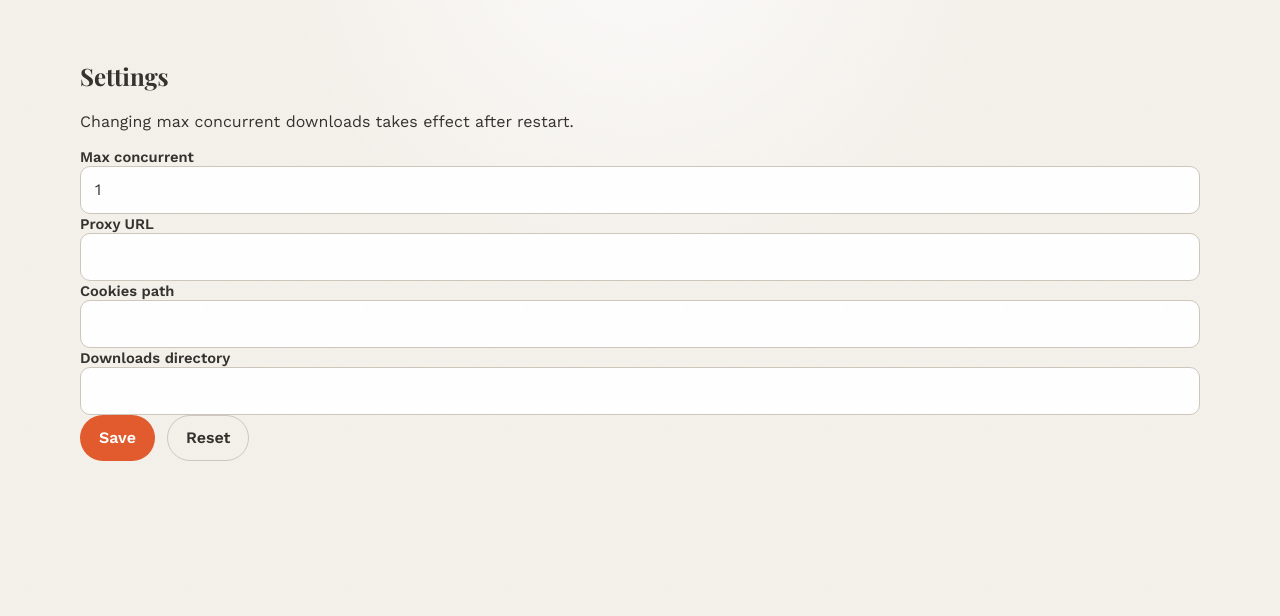
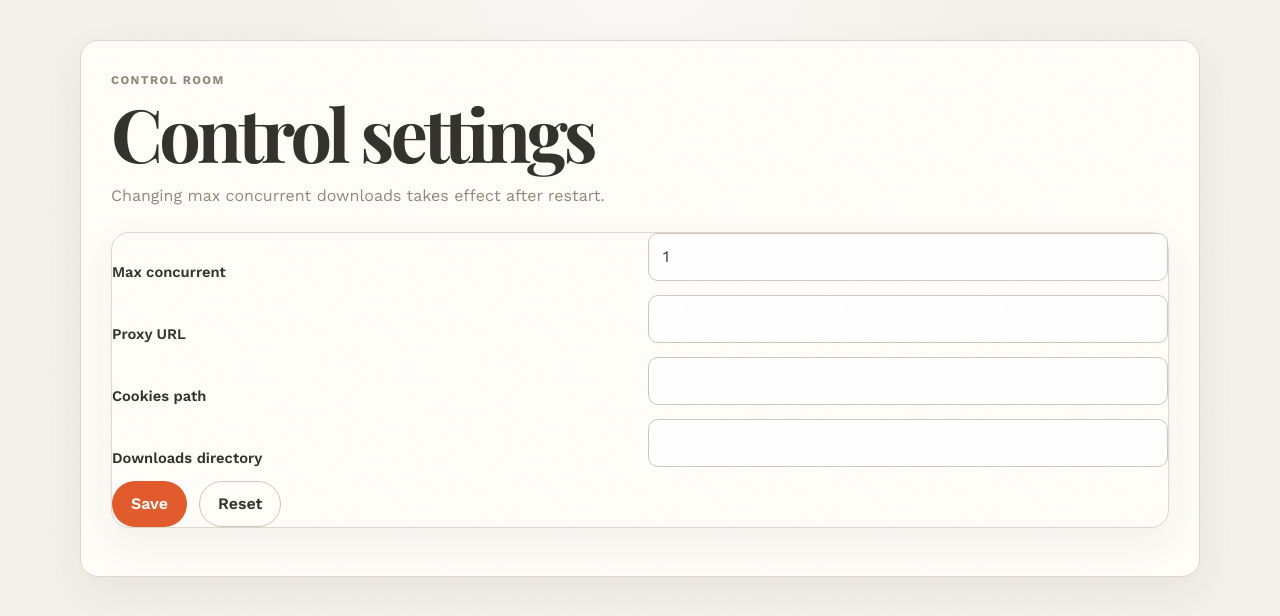
Before and after one commit to lanhhoang/yourtube, a FastAPI app: page /settings in a window 1280 px wide. Shown: the part 75-691 px from the top of the page. Run offline with FastAPI, Linux system fonts and the light colour scheme; data that the repository does not hold is empty.

Commit message:
feat: redesign settings surfaces and finalize ui coverage

```diff
--- a/app/templates/pages/settings.html
+++ b/app/templates/pages/settings.html
@@ -1,9 +1,12 @@
 {% extends "index.html" %}
 {% block title %}YourTube | Settings{% endblock %}
 {% block content %}
-<section class="panel">
-  <h1>Settings</h1>
-  <p>Changing max concurrent downloads takes effect after restart.</p>
+<section class="page-panel">
+  <div class="panel-heading">
+    <p class="eyebrow">Control room</p>
+    <h1>Control settings</h1>
+    <p>Changing max concurrent downloads takes effect after restart.</p>
+  </div>
   {% include "partials/runtime_status.html" %}
   {% include "partials/settings_form.html" %}
   <div id="settings-status"></div>
--- a/app/templates/partials/runtime_status.html
+++ b/app/templates/partials/runtime_status.html
@@ -1,7 +1,7 @@
 {% if runtime_status.messages %}
-<section class="status-panel status-panel-{{ runtime_status.level }}">
-  <h2>Runtime status</h2>
-  <ul>
+<section class="status-card status-card-{{ runtime_status.level }}">
+  <p class="eyebrow">Runtime status</p>
+  <ul class="status-list">
     {% for message in runtime_status.messages %}
     <li>{{ message }}</li>
     {% endfor %}
--- a/app/templates/partials/settings_form.html
+++ b/app/templates/partials/settings_form.html
@@ -1,10 +1,11 @@
 <form
   id="settings-form"
-  class="stack"
+  class="settings-form"
   hx-put="/settings/form"
   hx-target="#settings-status"
   hx-swap="innerHTML"
 >
+  <div class="settings-grid">
     <label for="max-concurrent">Max concurrent</label>
     <input id="max-concurrent" name="max_concurrent" value="{{ settings_values.max_concurrent }}" />
     <label for="proxy-url">Proxy URL</label>
@@ -13,6 +14,7 @@
     <input id="cookies-path" name="cookies_path" value="{{ settings_values.cookies_path }}" />
     <label for="downloads-dir">Downloads directory</label>
     <input id="downloads-dir" name="downloads_dir" value="{{ settings_values.downloads_dir }}" />
+  </div>
   <div class="button-row">
     <button type="submit">Save</button>
     <button
@@ -21,6 +23,8 @@
       hx-post="/settings/reset"
       hx-target="#settings-form"
       hx-swap="outerHTML"
-    >Reset</button>
+    >
+      Reset
+    </button>
   </div>
 </form>
```
Also changed, not shown: tests/integration/test_pages.py (+8 -8 lines). Lines whose indentation alone changed are shown as unchanged.
